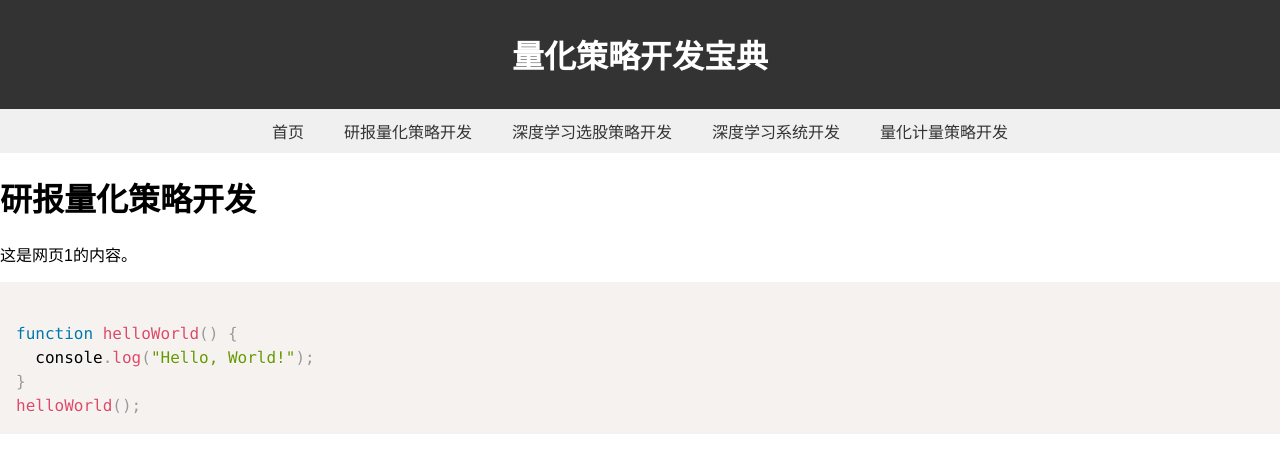
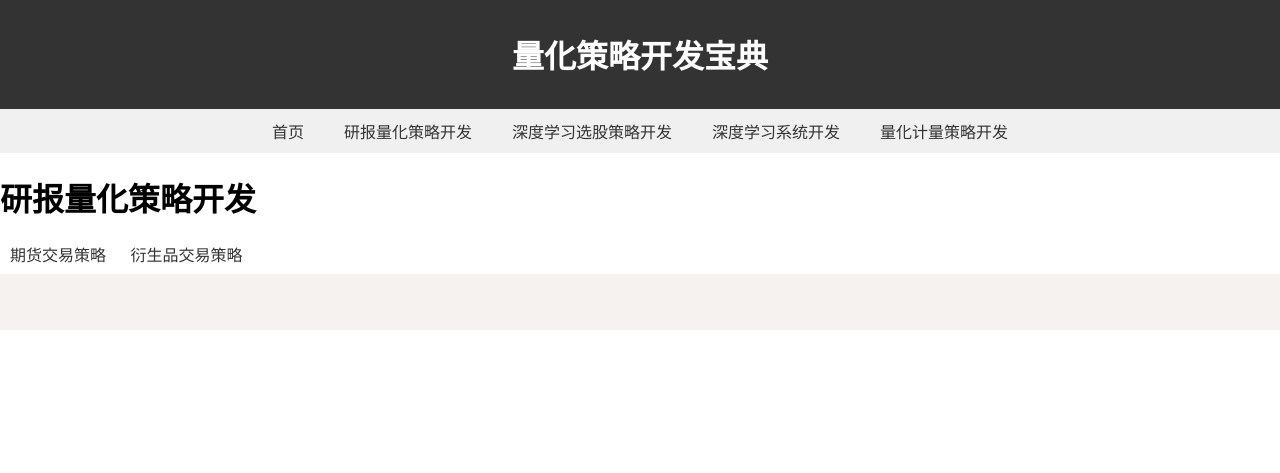
Before and after one commit to pzhu-bu/pzhu-bu.github.io, a Jekyll site: the page built from page1.html, in a window 1280 px wide. Shown: the top 473 px of the page. Built offline with Jekyll 4.4.1, drawn with Linux system fonts in a browser that asks for light colours; nearby versions of some CDN libraries.

Commit message:
更新页面
Co-Authored-By: pei zhu <141509161+pzhu-bu@users.noreply.github.com>

```diff
--- a/page1.html
+++ b/page1.html
@@ -3,13 +3,14 @@ layout: default
 title: 量化策略开发宝典
 ---
 
+<!-- 网页1的内容 -->
 <h1>研报量化策略开发</h1>
 
-<p>这是网页1的内容。</p>
+<!-- 超链接1 -->
+<a href="strategy_1">期货交易策略</a>
+
+<!-- 超链接2 -->
+<a href="strategy_2">衍生品交易策略</a>
 
 <pre><code class="language-javascript">
-function helloWorld() {
-  console.log("Hello, World!");
-}
-helloWorld();
 </code></pre>
```
Also changed, not shown: strategy_1.html (added, +8 -0 lines), strategy_2.html (added, +8 -0 lines).
